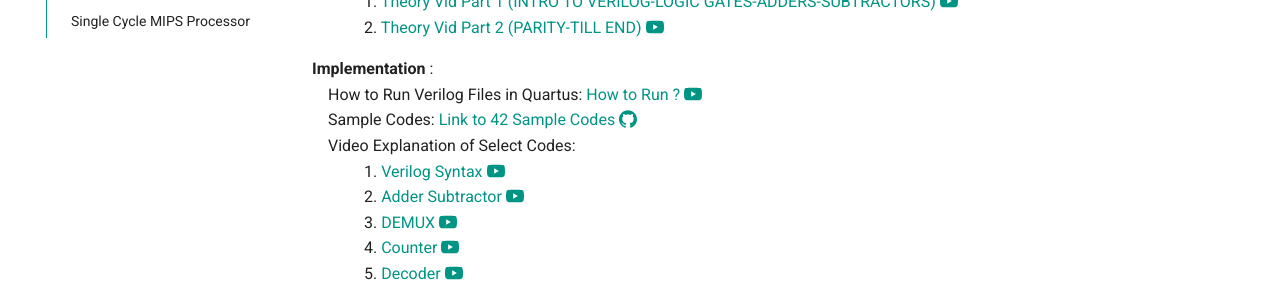
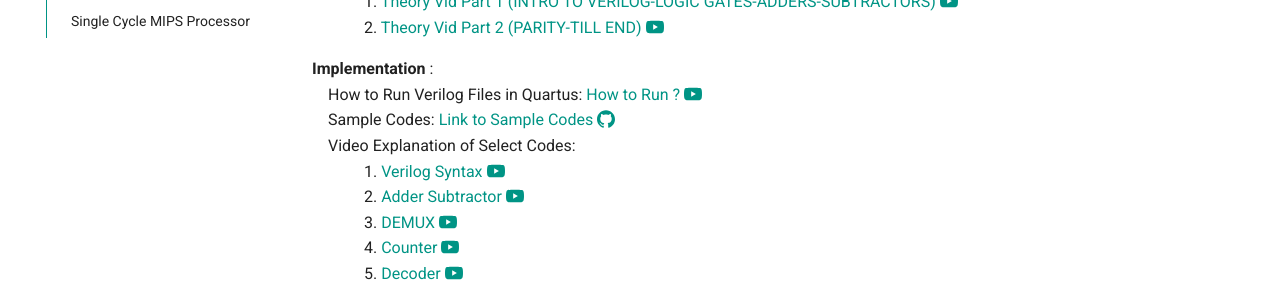
Before and after one commit to hwlabnitc/hwlabnitc.github.io, an MkDocs documentation site: the page built from docs/verilog_main.md, in a window 1280 px wide and 900 px high, scrolled down 453 px. Shown: the part 150-440 px from the top of the window. Built offline with MkDocs 1.6.1 and Material for MkDocs 9.7.7, drawn with Linux system fonts in a browser that asks for light colours.

Commit message:
New link

```diff
--- a/docs/verilog_main.md
+++ b/docs/verilog_main.md
@@ -22,7 +22,7 @@
 
 &emsp;**Implementation** :
 &emsp;&emsp;How to Run Verilog Files in Quartus: [How to Run ? :simple-youtube:]( https://youtu.be/cICPPWahs0k)
-&emsp;&emsp;Sample Codes: [Link to 42 Sample Codes :simple-github:]( https://github.com/hwlab-csed/Introduction-to-Verilog)
+&emsp;&emsp;Sample Codes: [Link to Sample Codes :simple-github:]( https://github.com/hwlabnitc/Intro-to-Verilog )
 &emsp;&emsp;Video Explanation of Select Codes:
 &emsp;&emsp;&emsp;&emsp; 1. [Verilog Syntax :simple-youtube: ](https://youtu.be/xPxiqmg8utg )
 &emsp;&emsp;&emsp;&emsp; 2. [Adder Subtractor :simple-youtube:](https://youtu.be/QKHHTn3Egt8 )
```
